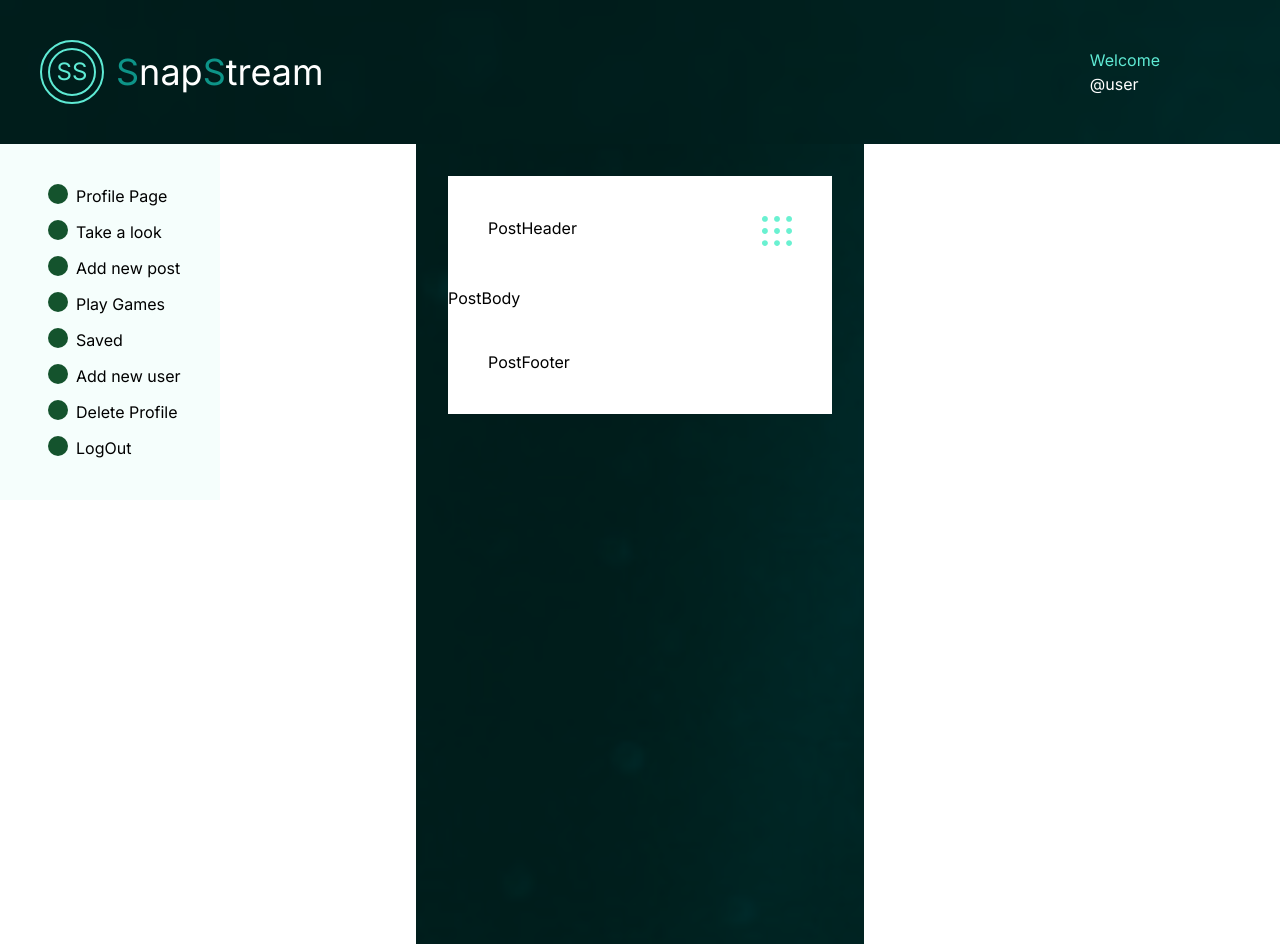
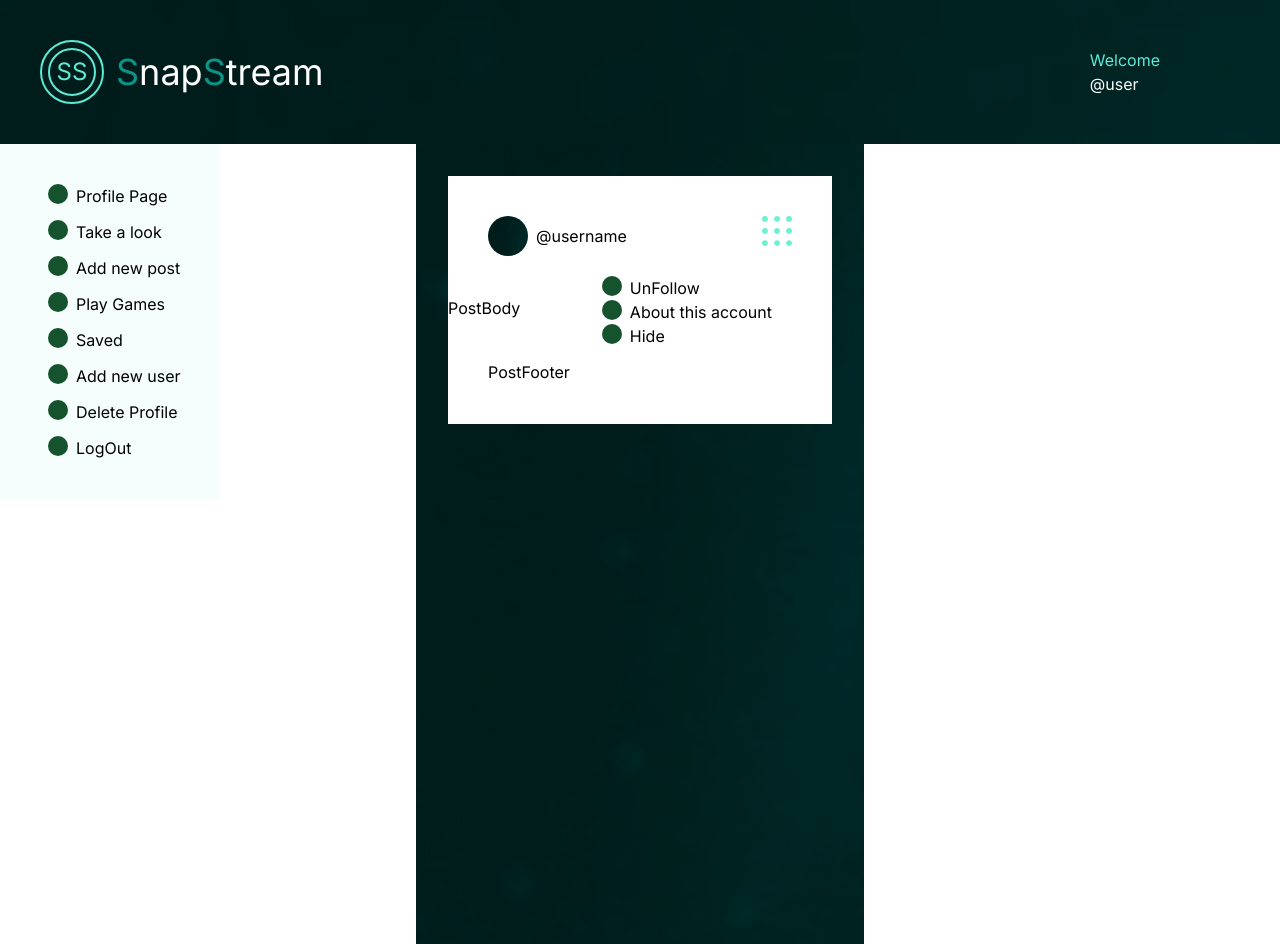
Before and after one commit to AnitaGulacsi/SnapSteam, a Next.js app: page /social-feed in a window 1280 px wide. Both pictures are taken after a click on the button 777 px from the left and 231 px from the top of the page. Built offline with nearby package versions, Linux system fonts and the light colour scheme.

Commit message:
create PostHeader component

```diff
--- /dev/null
+++ b/app/ui/atom/ActionItem.tsx
@@ -0,0 +1,12 @@
+import { FC } from "react";
+
+interface ActionItemProps {
+  children: React.ReactNode;
+}
+
+export const ActionItem: FC<ActionItemProps> = ({ children }) => (
+  <div className="flex gap-2 md:ml-2 cursor-pointer hover:underline">
+    <div className="w-5 h-5 bg-green-900 rounded-xl" />
+    <p>{children}</p>
+  </div>
+);
--- a/app/ui/components/actions-menu/ActionsMenu.tsx
+++ b/app/ui/components/actions-menu/ActionsMenu.tsx
@@ -1,4 +1,4 @@
-import { ActionItem } from "./ActionItem";
+import { ActionItem } from "../../atom/ActionItem";
 
 export const ActionsMenu = () => {
   return (
--- a/app/ui/components/post-card/post-header/PostHeader.tsx
+++ b/app/ui/components/post-card/post-header/PostHeader.tsx
@@ -1,12 +1,30 @@
+"use client";
+import { useState } from "react";
 import { Menu } from "@/app/ui/atom/Menu";
+import { PostMenu } from "../post-menu/PostMenu";
 
 export const PostHeader = () => {
+  const [openPostMenu, setOpenPostMenu] = useState(false);
+
+  const handlePostMenuVisibility = () => {
+    setOpenPostMenu(!openPostMenu);
+  };
+
   return (
     <div className="p-10">
       <div className="flex flex-row justify-between">
-        PostHeader
-        <Menu />
+        <div className="flex flex-row items-center gap-2">
+          {/* user profile image */}
+          <div className="w-10 h-10 rounded-full bg-green" />
+          <p>@username</p>
+        </div>
+        <Menu onClick={handlePostMenuVisibility} />
       </div>
+      {openPostMenu && (
+        <div className="relative">
+          <PostMenu></PostMenu>
+        </div>
+      )}
     </div>
   );
 };
--- /dev/null
+++ b/app/ui/components/post-card/post-menu/PostMenu.tsx
@@ -0,0 +1,9 @@
+import { ActionItem } from "../../../atom/ActionItem";
+
+export const PostMenu = () => (
+  <div className="absolute top-0 right-0 p-5 ">
+    <ActionItem>UnFollow</ActionItem>
+    <ActionItem>About this account</ActionItem>
+    <ActionItem>Hide</ActionItem>
+  </div>
+);
```
